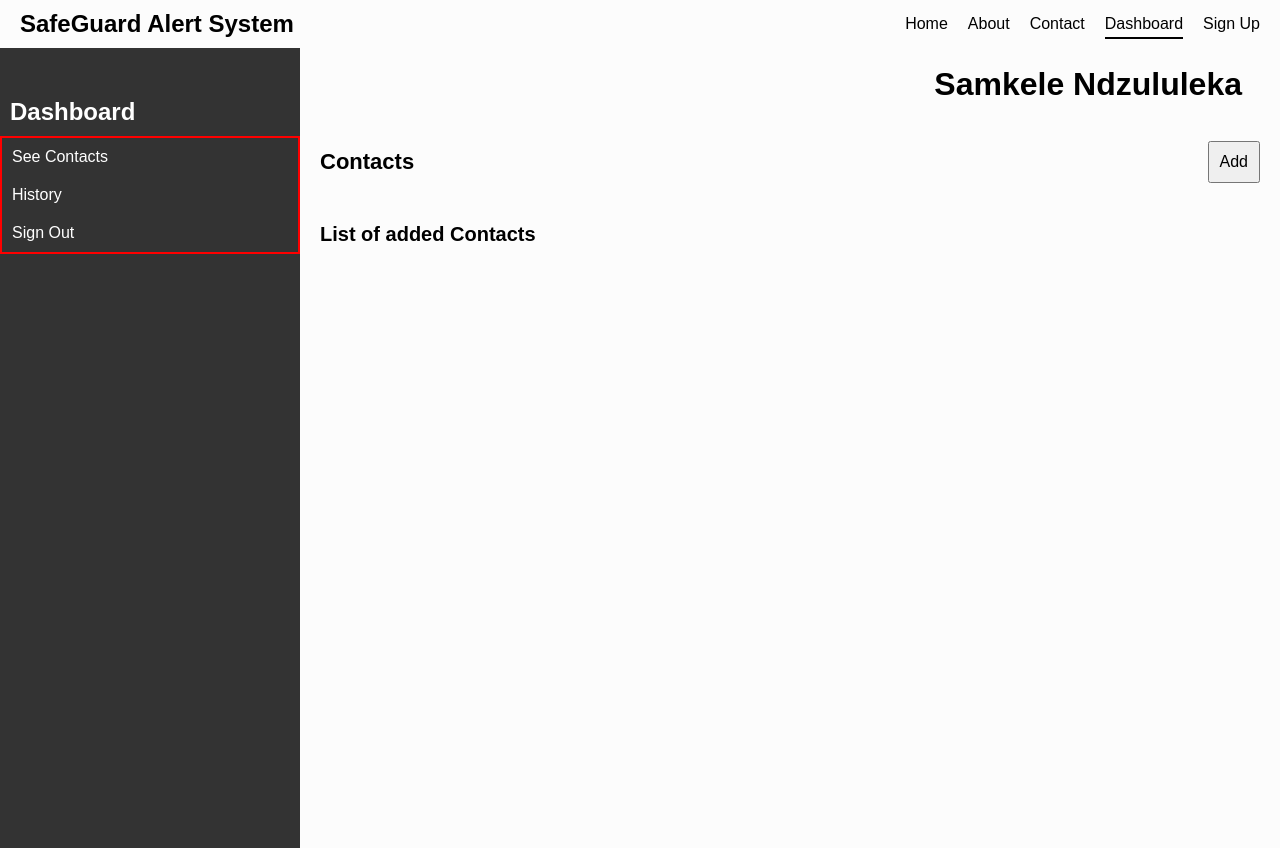
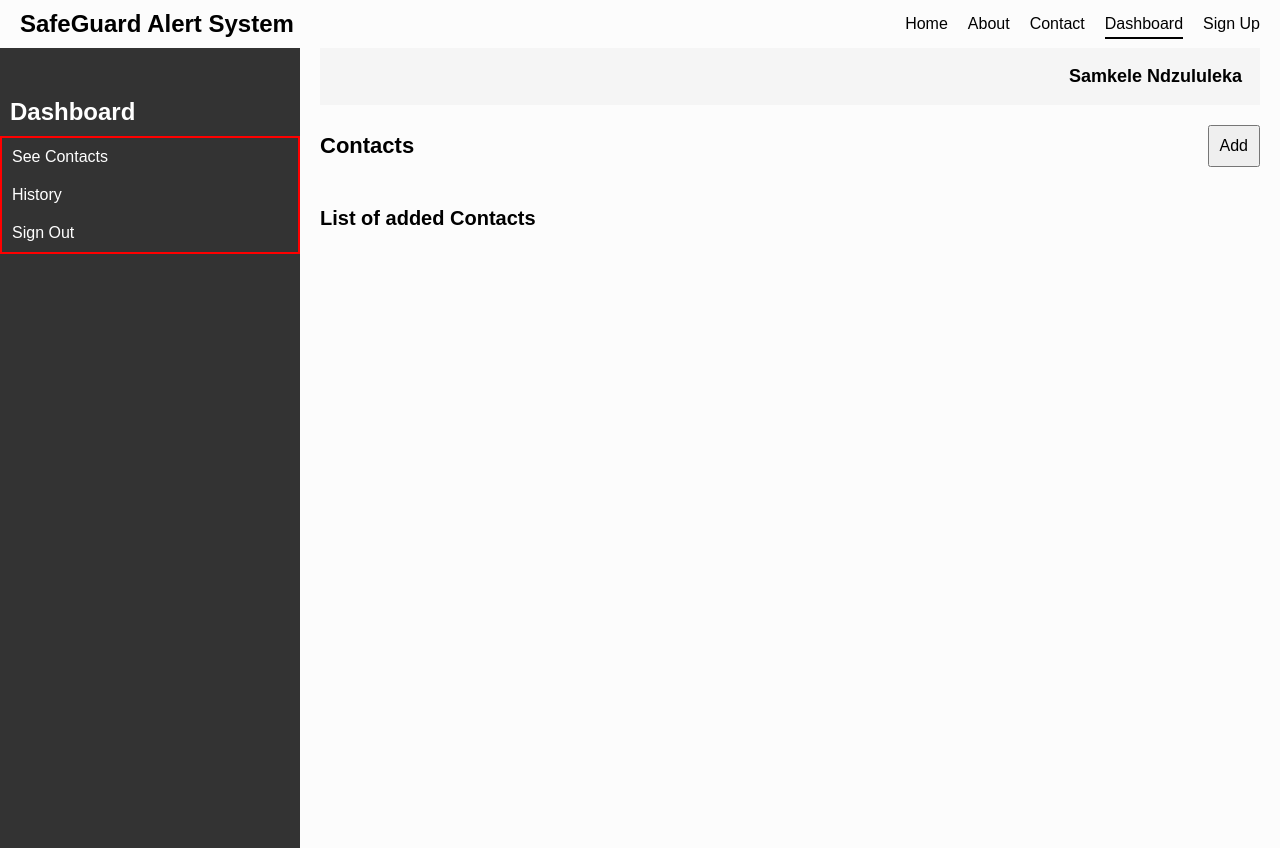
Before and after one commit to samkeleN/safeguard-alert-system, a React (Vite) app: page /dashboard in a window 1280 px wide. Built offline with nearby package versions, Linux system fonts and the light colour scheme.

Commit message:
refactor: Update Dashboard styling and content

```diff
--- a/src/Components/Dashboard/Dashboard.css
+++ b/src/Components/Dashboard/Dashboard.css
@@ -40,23 +40,12 @@
   .header {
     display: flex;
     justify-content: space-between;
-<<<<<<< HEAD:src/Components/Dashboard/Dashboard.css
     align-items: center;
     padding: 18px;
-=======
-    padding: 20px;
->>>>>>> 140a05e9ccc5dce2556454b560ec65655e854f3f:src/Components/Dashboard.css
     background-color: #f5f5f5;
     margin-top: -20px;
    }
 
-<<<<<<< HEAD:src/Components/Dashboard/Dashboard.css
-=======
-  .Dashboard {
-    font-size: 30px;
-  }
-
->>>>>>> 140a05e9ccc5dce2556454b560ec65655e854f3f:src/Components/Dashboard.css
   .username {
     font-size: 18px;
   }
```
